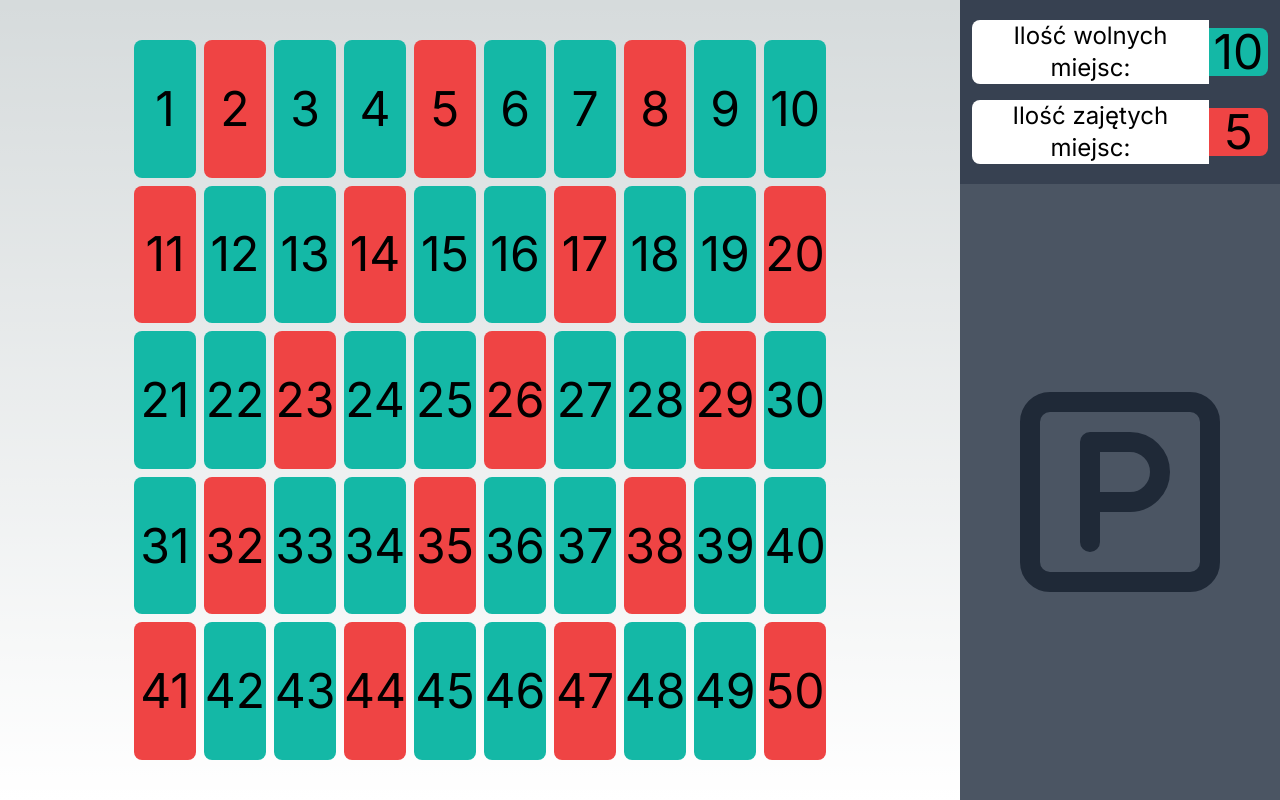
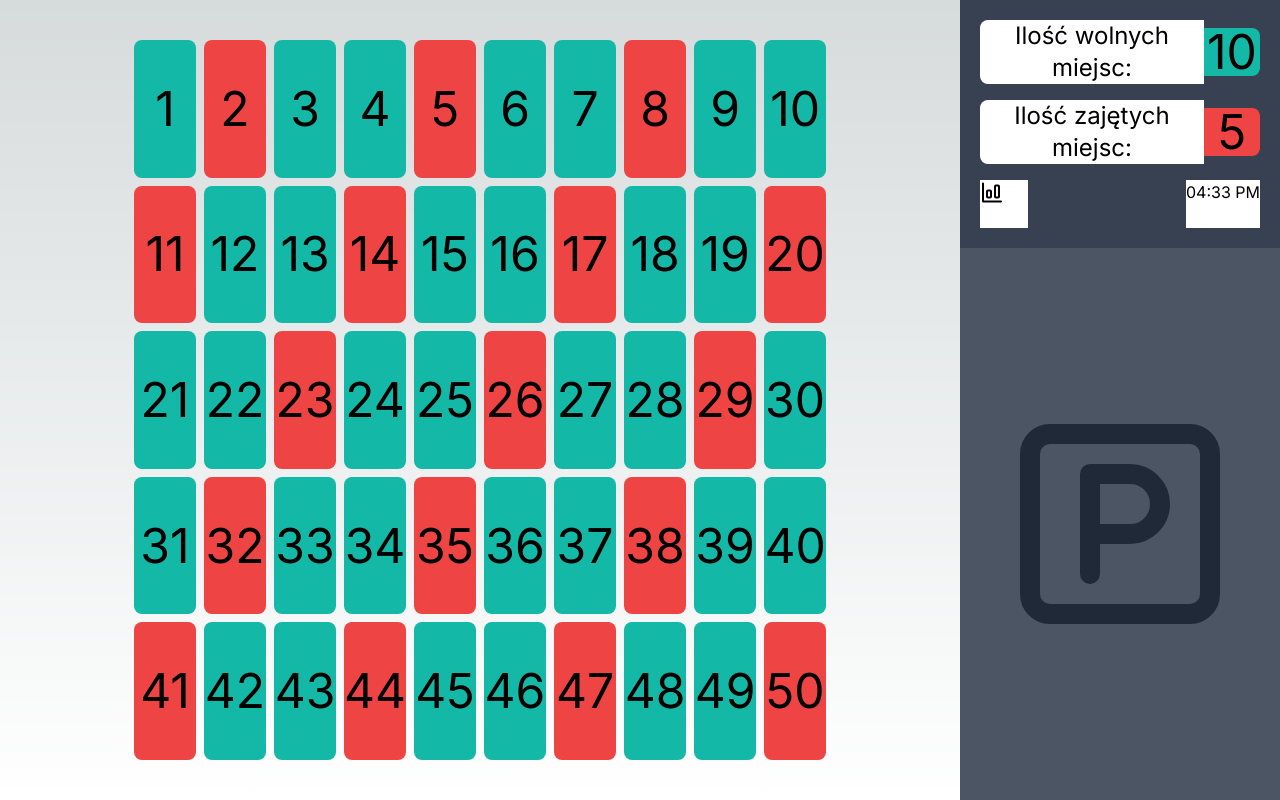
Before and after one commit to Misiek22113/parking_plus, a Next.js app: page / in a window 1280 px wide. Built offline with nearby package versions, Linux system fonts and the light colour scheme.

Commit message:
add clock

```diff
--- /dev/null
+++ b/src/components/Dashboard/AvailabilityData.tsx
@@ -0,0 +1,43 @@
+'use client';
+import { useEffect, useState } from 'react';
+import ParkingSlotCount from '../ParkingSlotCount/ParkingSlotCount';
+import Image from 'next/image';
+import BAR_CHART_ICON from '../../assets/icons/bar-chart-big.svg';
+
+const AvailabilityData = () => {
+  let time = new Date().toLocaleTimeString([], {
+    hour: '2-digit',
+    minute: '2-digit',
+  });
+  const [ctime, setTime] = useState(time);
+
+  useEffect(() => {
+    const interval = setInterval(() => {
+      setTime(
+        new Date().toLocaleTimeString([], {
+          hour: '2-digit',
+          minute: '2-digit',
+        })
+      );
+    }, 1000);
+
+    return () => clearInterval(interval);
+  }, []);
+
+  return (
+    <>
+      <div className="flex flex-col gap-4 bg-[#374151] px-5 py-5">
+        <ParkingSlotCount parkingSlotCount={10} isAvailableSlotCount={true} />
+        <ParkingSlotCount parkingSlotCount={5} isAvailableSlotCount={false} />
+        <div className="flex justify-between">
+          <div className="min-h-12 min-w-12 bg-white">
+            <Image src={BAR_CHART_ICON} alt="Parking" />
+          </div>
+          <div className="min-h-12 min-w-12 bg-white text-black">{ctime}</div>
+        </div>
+      </div>
+    </>
+  );
+};
+
+export default AvailabilityData;
--- a/src/components/Dashboard/Dashboard.tsx
+++ b/src/components/Dashboard/Dashboard.tsx
@@ -1,13 +1,10 @@
-import ParkingSlotCount from '../ParkingSlotCount/ParkingSlotCount';
+import AvailabilityData from './AvailabilityData';
 import ParkingSlotData from './ParkingSlotData';
 
 const Dashboard = () => {
   return (
     <div className="flex min-h-screen flex-col">
-      <div className="flex flex-col gap-4 bg-[#374151] py-5">
-        <ParkingSlotCount parkingSlotCount={10} isAvailableSlotCount={true} />
-        <ParkingSlotCount parkingSlotCount={5} isAvailableSlotCount={false} />
-      </div>
+      <AvailabilityData />
       <div className="flex flex-1 items-center justify-center bg-[#4B5563]">
         <ParkingSlotData />
       </div>
--- a/src/components/ParkingSlotCount/ParkingSlotCount.tsx
+++ b/src/components/ParkingSlotCount/ParkingSlotCount.tsx
@@ -8,7 +8,7 @@ const ParkingSlotCount = ({
   isAvailableSlotCount,
 }: ParkingSlotCountProps) => {
   return (
-    <div className="grid grid-cols-5 px-3">
+    <div className="grid grid-cols-5">
       <div className="col-span-4 flex items-center justify-center rounded-l-lg bg-white px-4 text-center text-2xl text-black">
         {isAvailableSlotCount
           ? 'Ilość wolnych miejsc: '
```
Also changed, not shown: src/assets/icons/bar-chart-big.svg (added).
